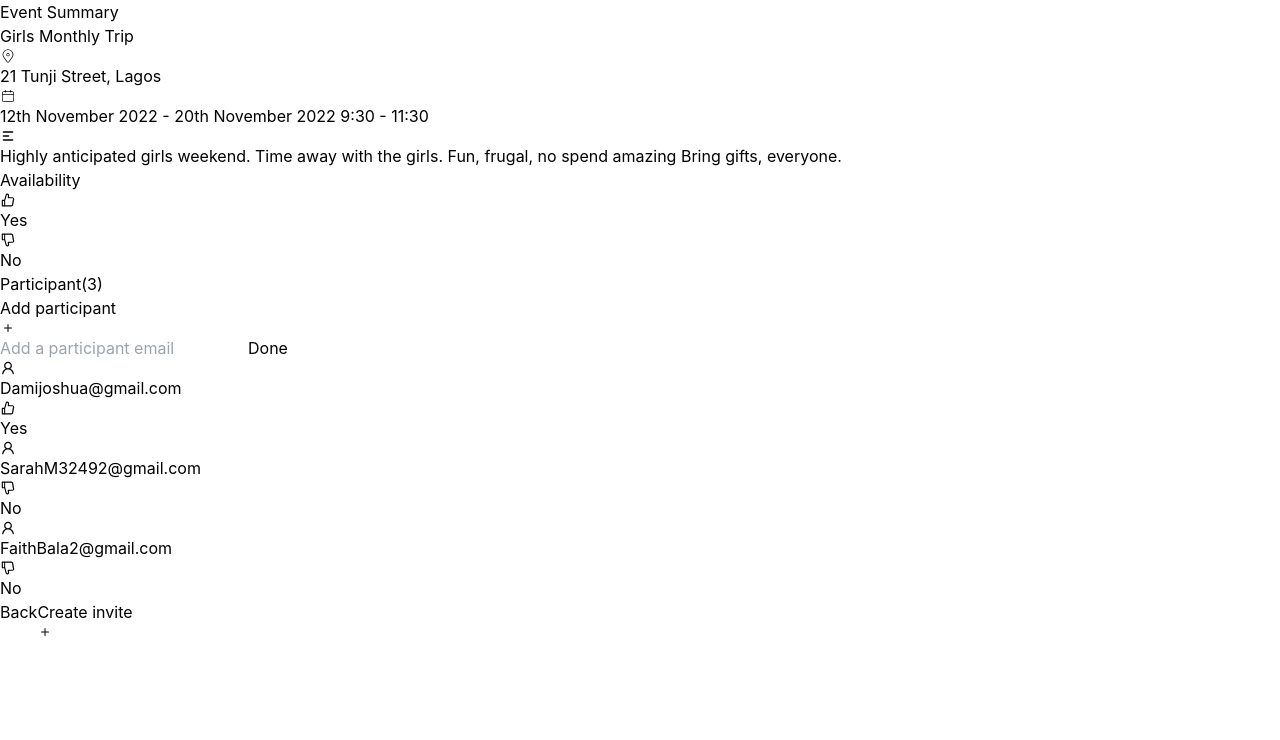
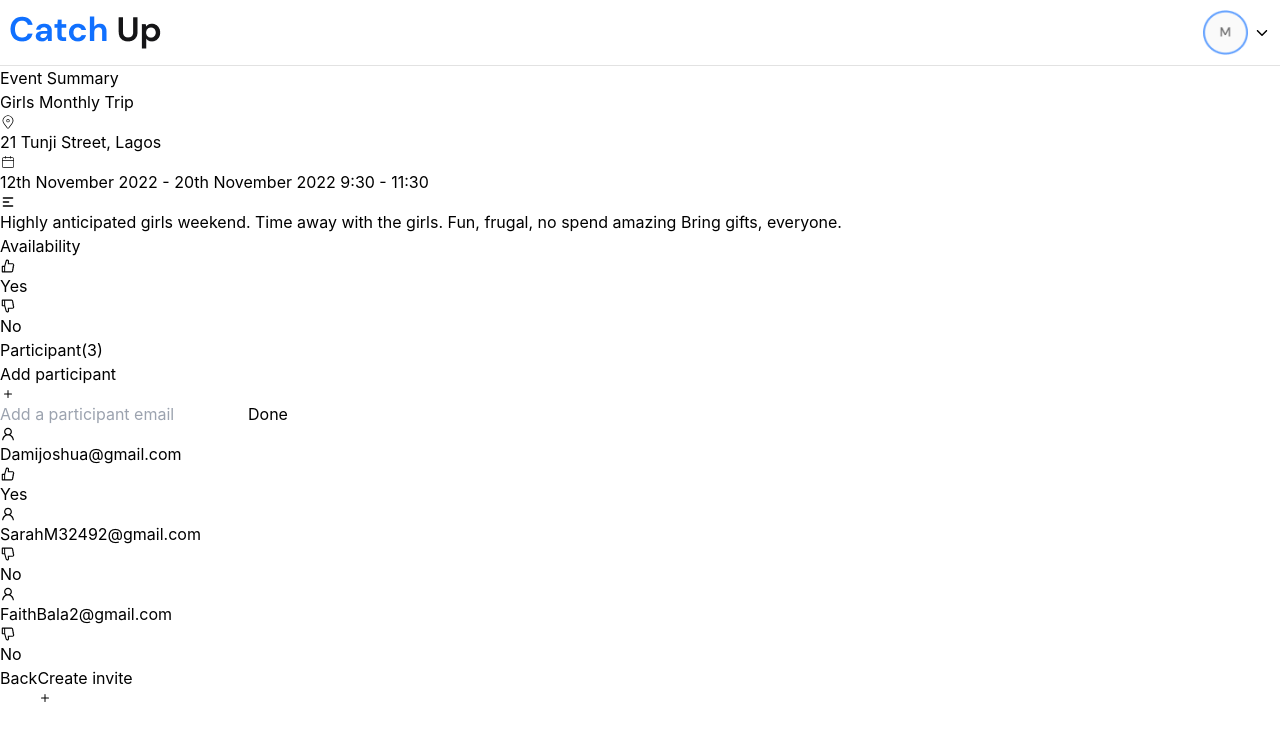
Before and after one commit to workshopapps/dinnerwithfriends.web, a React (Create React App) app: page /event_summary in a window 1280 px wide. Shown: the top 740 px of the page. Built offline with nearby package versions, Linux system fonts and the light colour scheme; a web font is replaced by a local one; what @material-tailwind/react would draw is missing.

Commit message:
fix(fro-20):fixed git pull issues

```diff
--- a/src/pages/dashboard/EventSummary.jsx
+++ b/src/pages/dashboard/EventSummary.jsx
@@ -6,13 +6,25 @@ import { BsPlus } from "react-icons/bs";
 import { Link } from "react-router-dom";
 import { Navbar } from "@material-tailwind/react";
 import Footer from "../../components/Footer";
+import { IoIosArrowDown } from "react-icons/io";
+import Dp from "../../assets/img/m-img.png";
+import CatchUp from "../../assets/img/Catch Up.png";
+import "../settingsPage/profilePage.css";
 
 const EventSummary = () => {
   return (
     <div>
-     <Navbar />
-      <div className="mt-16 md:mx-14 mx-6 my-10">
-        <h2 className="mt-28 text-3xl font-bold">Event Summary</h2>
+     <div className="profile_header">
+        <span className="catch__Up">
+          <img src={CatchUp} alt="" />
+        </span>
+        <div className="Dp__area">
+          <img src={Dp} alt="" className="profile__pic" />
+          <IoIosArrowDown />
+        </div>
+      </div>
+      <div className="mt-2 md:mx-14 mx-6 my-10">
+        <h2 className="mt-10 text-3xl font-bold">Event Summary</h2>
         <div className="mt-4 border w-full p-5 rounded-lg shadow text-[#59595B]">
           <h5 className="text-2xl font-bold">Girls Monthly Trip</h5>
           <div className="grid gap-y-3 mt-4">
--- a/src/pages/invitee/EventInviteResponse.jsx
+++ b/src/pages/invitee/EventInviteResponse.jsx
@@ -20,8 +20,10 @@ const EventInviteResponse = () => {
             You’ll receive a notification and updates to this event by mail. In
             the main time, you can try creating your own events with CatchUp
           </p>
-          <Link to={'/'} className="my-5 bg-[#1070FF] rounded text-white text-xl px-4 py-2.5">
-            Give CatchUp a Try
+          <Link to={"/"} className="my-10">
+            <button className="my-8 bg-[#1070FF] rounded text-white text-xl px-4 py-2.5">
+              Give CatchUp a Try
+            </button>
           </Link>
         </div>
       </div>
```
